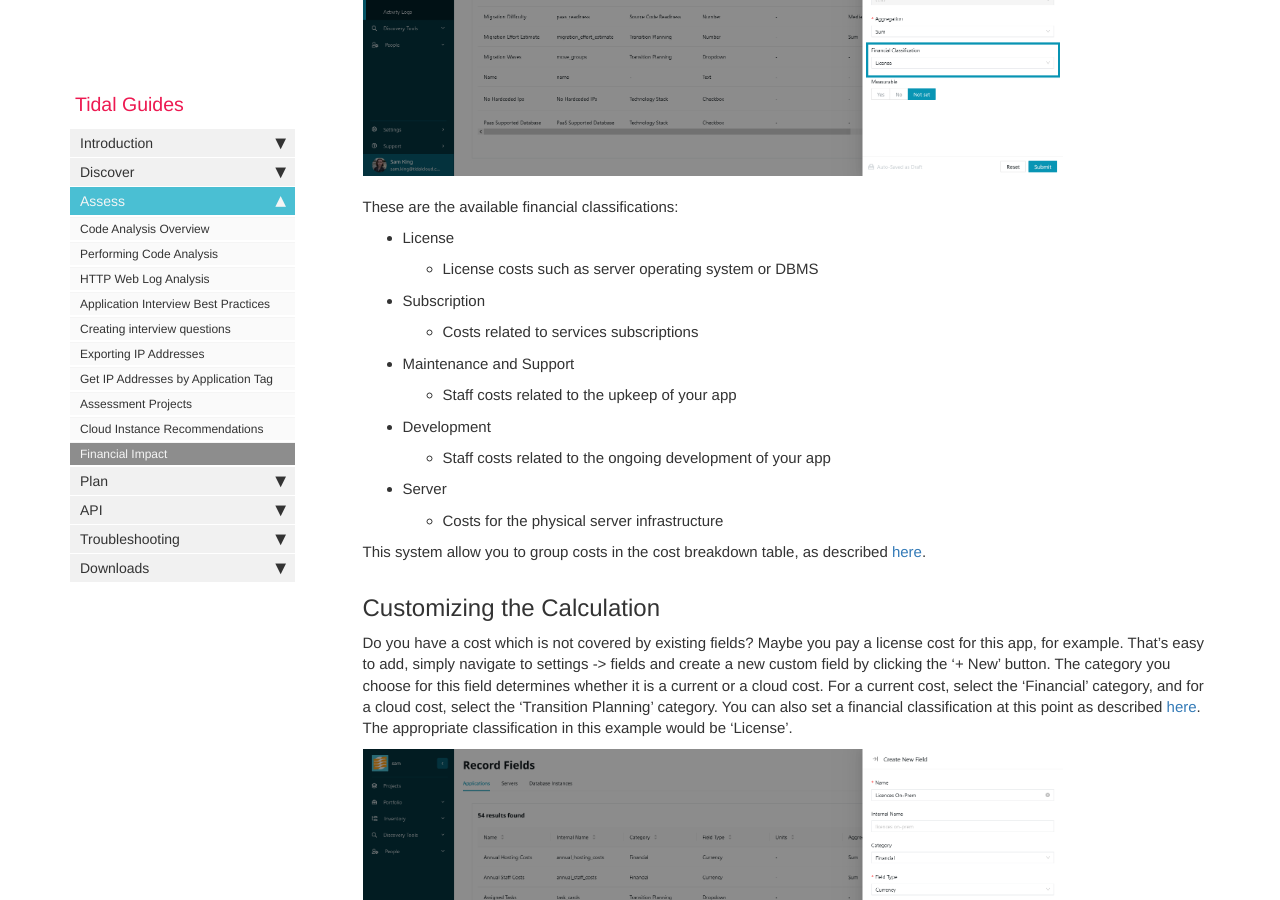
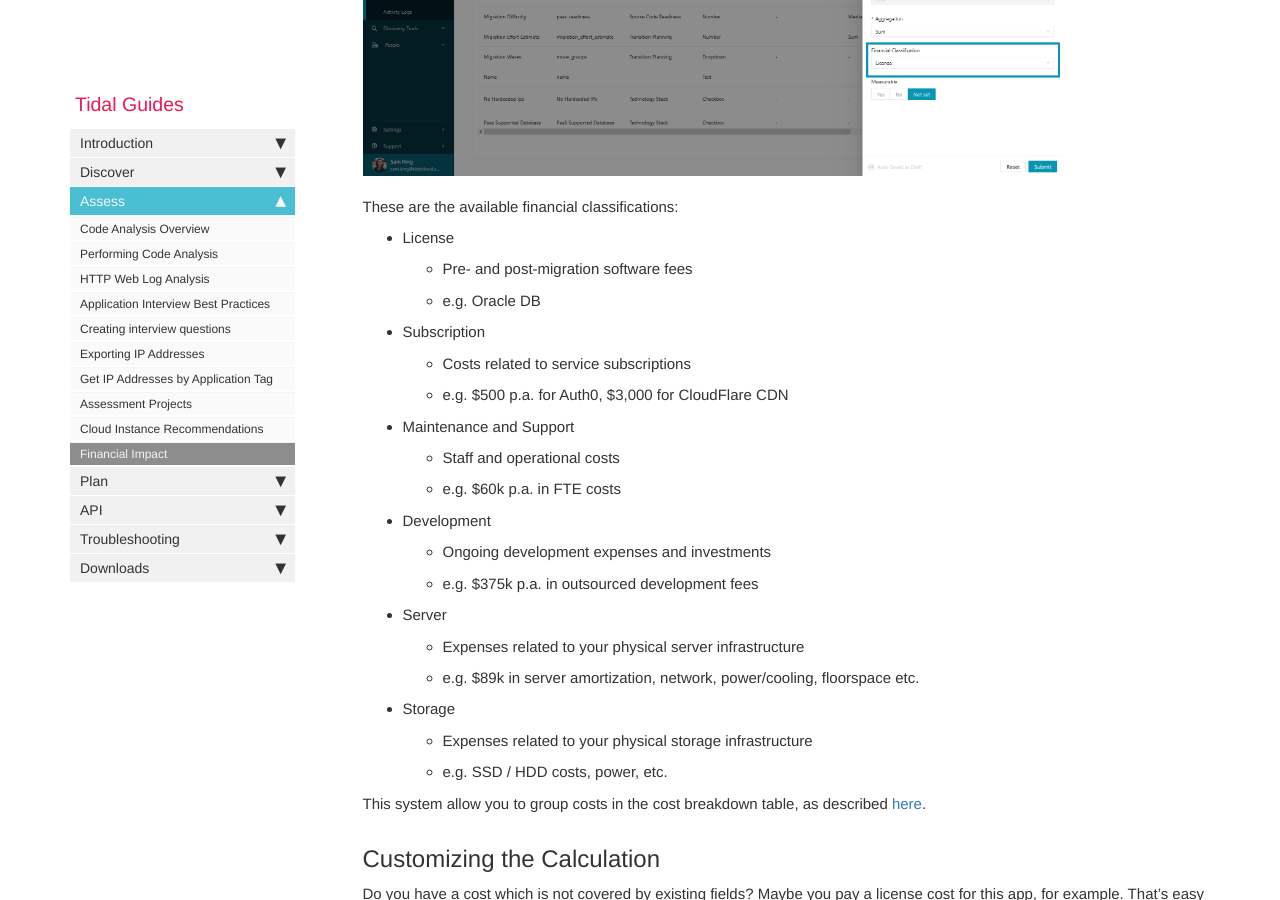
Before and after one commit to tidalmigrations/tidalmigrations.github.io, a Jekyll site: the page built from pages/user guides/financial_impact.md, in a window 1280 px wide and 900 px high, scrolled down 3040 px. Built offline with Jekyll 4.4.1, drawn with Linux system fonts in a browser that asks for light colours; nearby versions of some CDN libraries; comment, search, counter and statistics services are not loaded.

Commit message:
Updated financial classification definitions with examples (#277)
* Updated financial classification definitions with examples

* Added doc for 'storage' classification

* Put examples on a new line

```diff
--- a/pages/user guides/financial_impact.md
+++ b/pages/user guides/financial_impact.md
@@ -52,19 +52,28 @@ When creating a custom field where the category is 'Financial' or 'Transition Pl
 These are the available financial classifications:
 
 - License
-  - License costs such as server operating system or DBMS
+  - Pre- and post-migration software fees
+  - e.g. Oracle DB
 
 - Subscription
-  - Costs related to services subscriptions
+  - Costs related to service subscriptions
+  - e.g. \$500 p.a. for Auth0, $3,000 for CloudFlare CDN
 
 - Maintenance and Support
-  - Staff costs related to the upkeep of your app
+  - Staff and operational costs
+  - e.g. $60k p.a. in FTE costs
 
 - Development
-  - Staff costs related to the ongoing development of your app
+  - Ongoing development expenses and investments
+  - e.g. $375k p.a. in outsourced development fees
 
 - Server
-  - Costs for the physical server infrastructure
+  - Expenses related to your physical server infrastructure
+  - e.g. $89k in server amortization, network, power/cooling, floorspace etc.
+
+- Storage
+  - Expenses related to your physical storage infrastructure
+  - e.g. SSD / HDD costs, power, etc.
 
 This system allow you to group costs in the cost breakdown table, as described [here](#customizing-the-application-cost-breakdown).
 
```
